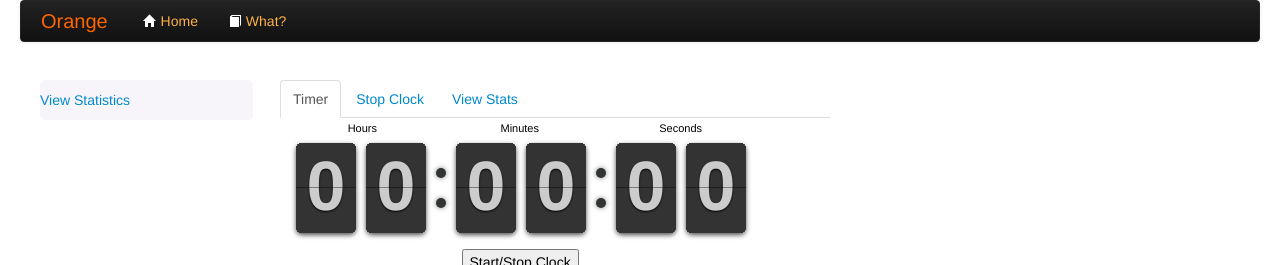
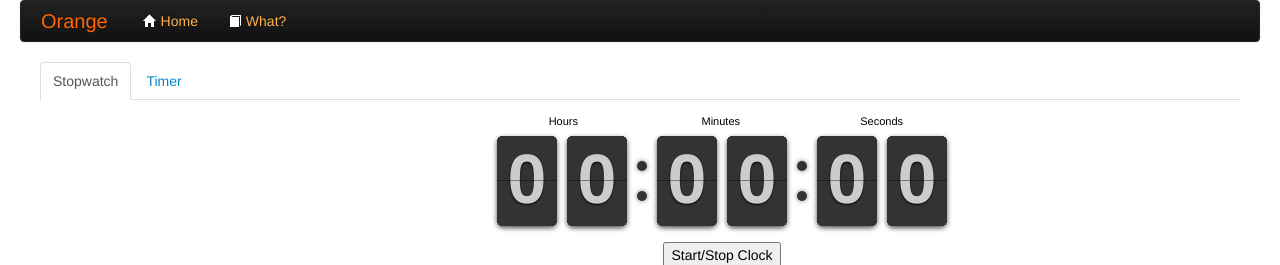
Before and after one commit to ksami/orange, a Python web app: template templates/main.html in a window 1280 px wide; the page is wider, and only the part inside the window is pictured. Shown: the top 265 px of that part. Run offline with Jinja, Linux system fonts and the light colour scheme; the template is opened without the code that fills it, so the values that code supplies are empty; some libraries are stand-ins or nearby versions.

Commit message:
skele changes

```diff
--- a/css/orange.css
+++ b/css/orange.css
@@ -49,26 +49,3 @@
 .navbar-inverse .nav-collapse .dropdown-menu a:focus {
   background-color: #bdc3c7;
 }
-
-.bs-sidebar.affix{
-  width:263px;
-  position:fixed;
-  top:80px;
-  width:213px;
-}
-
-.bs-sidebar.affix .bs-sidenav
-{
-  margin-top: 0;
-  margin-bottom: 0;
-}
-
-.bs-sidenav{
-  margin-top: 30px;
-  margin-bottom: 30px;
-  padding-top: 10px;
-  padding-bottom: 10px;
-  text-shadow:0 1px 0 #fff;
-  background-color:#f7f5fa;
-  border-radius: 5px;
-}
--- a/js/logicForClock.js
+++ b/js/logicForClock.js
@@ -12,35 +12,19 @@ $(document).ready(function(){
     autoStart: false,
     countDown: true,
   })
-  $("#stopclock").hide();
-  $('#storetimeentry').hide();
-  $('#stats').hide();
+  $("#showstopclock").hide();
+  $('#showclock').show();
 
 
   $('#chooseclock').click(function(){
-    $('#stopclock').hide();
-    $('#storetimeentry').hide();
-    $('#clock').show();
-    $('#startstopclock').show();
-    $('#stats').hide();
+    $('#showstopclock').hide();
+    $('#showclock').show();
   });
 
   $('#choosestopclock').click(function(){
-    $('#stopclock').show();
-    $('#storetimeentry').show();
-    $('#clock').hide();
-    $('#startstopclock').hide();
-    $('#stats').hide();
+    $('#showstopclock').show();
+    $('#showclock').hide();
   });
-
-  $('#viewstats').click(function(){
-    $('#stopclock').hide();
-    $('#storetimeentry').hide();
-    $('#clock').hide();
-    $('#startstopclock').hide();
-    $('#stats').show();
-  })
-
 
 
   $('#startstopclock').click(function(){
--- a/templates/main.html
+++ b/templates/main.html
@@ -43,47 +43,43 @@
     </div>  <!--/navbar rectangle-->
 
 
-    <div class = "container-fluid">
-      <div class = "row-fluid">
+    <div class = "container-fluid" id="page">
+      <div class = "row-fluid" id="page-content">
 
         <!--///////////////////////////////////////-->
         <!--//Page content goes here             //-->
         <!--///////////////////////////////////////-->
 
-        <div class="bs-sidebar hidden-print affix" role= "complementary" style>
-          <ul class= "nav bs-sidenav">
-            <li class>
-              <a href="#">View Statistics</a>
-            </li>
+        <!--CLOCK AND STATS-->
+        <div class = "row-fluid" id="clockstats">
+
+          <ul class = "nav nav-tabs">
+            <!--ihsan did this (WHAT?!?!?!?!?)-->
+            <li class="active" id ="chooseclock"><a href = "#" data-toggle="tab">Stopwatch</a></li>
+            <li id = "choosestopclock"><a href = "#" data-toggle="tab">Timer</a></li>
           </ul>
+
+          <div class="span5 offset4 text-center" id="showclock">
+            <div id= "clock"></div>
+            <button id = "startstopclock">Start/Stop Clock</button>
           </div>
 
-
-        <div class = "row-fluid" style="margin-left: 20%; margin-top: 1.5%; width: 550px;">
-          <ul class = "nav nav-tabs">
-            <li class="active" id ="chooseclock"><a href = "#" data-toggle="tab">Timer</a></li>
-            <li id = "choosestopclock"><a href = "#" data-toggle="tab">Stop Clock</a></li>
-            <li id = "viewstats"><a href = "#" data-toggle="tab">View Stats</a></li>
-          </ul>
-          <div id= "clock"></div>
-          <button id = "startstopclock" style="
-          margin-left: 33%;">Start/Stop Clock</button>
+          <div class="span5 offset4 text-center" id="showstopclock">
             <div id="stopclock"></div>
             <div id = "storetimeentry">
               <input id = "timeentry" type = "text" placeholder = "Time in mins">
-            <button id ="starttimer" style="position: absolute; height: 30px; margin-left: 1px;">Submit</button>
+              <button id ="starttimer">Submit</button>
             </div>
-          <!--Table Here-->
-          <div id="stats">
-            <div id="chart_div" style="width: 900px; height: 500px;"></div>
           </div>
-          <!--Table Ends-->
+
           <!--For Debugging Clock <p id="checkClockTime">Time</p>-->
-            <!--TIMER HERE-->
+
+        </div>  <!--/clock and stats-->
 
 
-        </div>  <!--/row-->
-
+        <!--Table Here-->
+        <div id="chart_div"></div>
+        <!--Table Ends-->
 
 
         <div class = "row-fluid">
@@ -94,10 +90,7 @@
         </div>
 
         <!--WORD ENTRY HERE-->
-        <div class = "row-fluid" style="
-    margin-left: 30%;
-    margin-top: 5%;
-">
+        <div class = "row-fluid">
           <form action="javascript:wordClick()">
             <input id="wordentry" type="text" placeholder="Type something...">
             <button type="submit" class="btn">Submit</button>
@@ -193,14 +186,14 @@
 
   <!--////////        All JS loaded here       //////////-->
   <script type="text/javascript" src="https://www.google.com/jsapi"></script>
-  <script src="../bootstrap/js/jquery-1.8.3.min.js"></script>
+  <script src="http://ajax.googleapis.com/ajax/libs/jquery/1.10.2/jquery.min.js"></script>
   <script src="../bootstrap/js/bootstrap.min.js"></script>
   <script src="../bootstrap/js/bootstrap-select.js"></script>
   <script src="../js/mousetrap.min.js"></script>
   <script src="../js/paper-full.min.js"></script>
   <script src="../js/test.js"></script>
   <script type="text/paperscript" src="../js/clickanim.js" canvas="myCanvas"></script>
-  <script src="http://ajax.googleapis.com/ajax/libs/jquery/1.10.2/jquery.min.js"></script>
+
 
   <script src="../FlipClockFiles/js/libs/base.js"></script>
   <script src="../FlipClockFiles/js/flipclock.js"></script>
```
Lines whose indentation alone changed are shown as unchanged.
